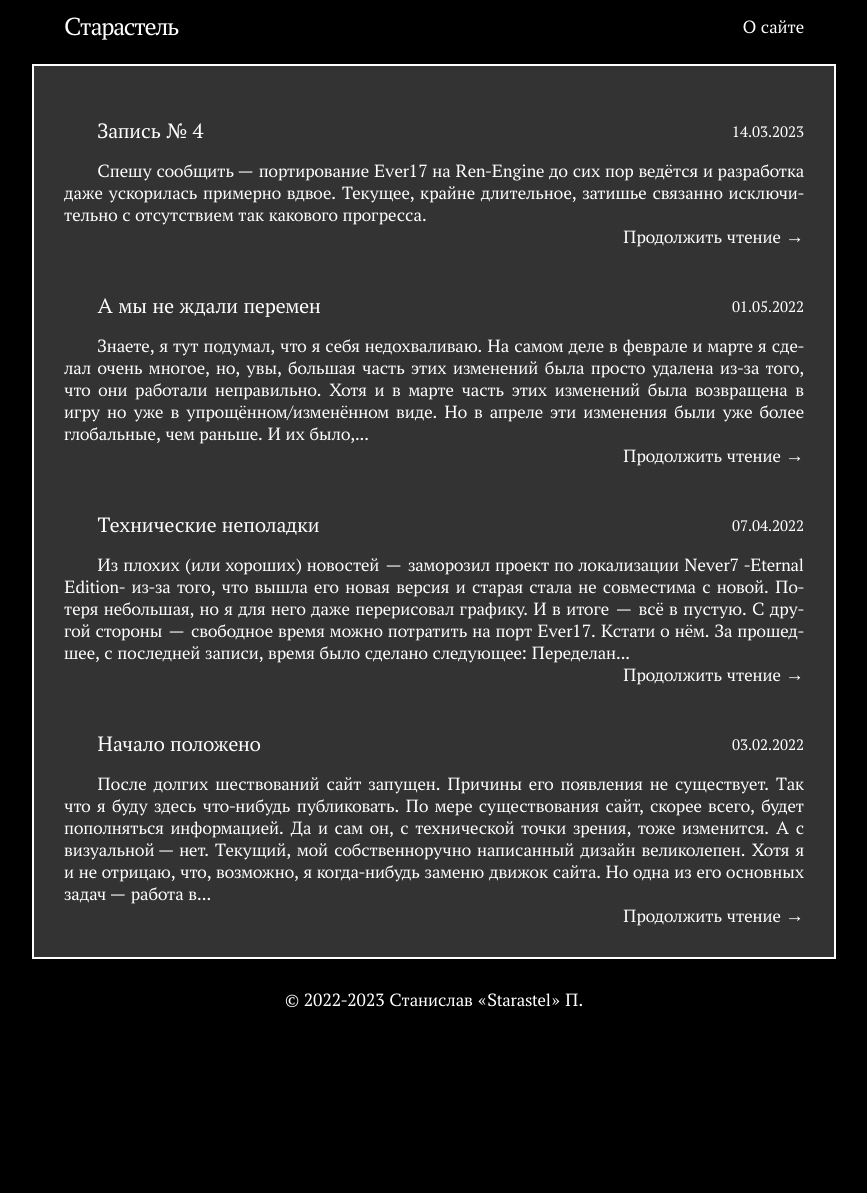
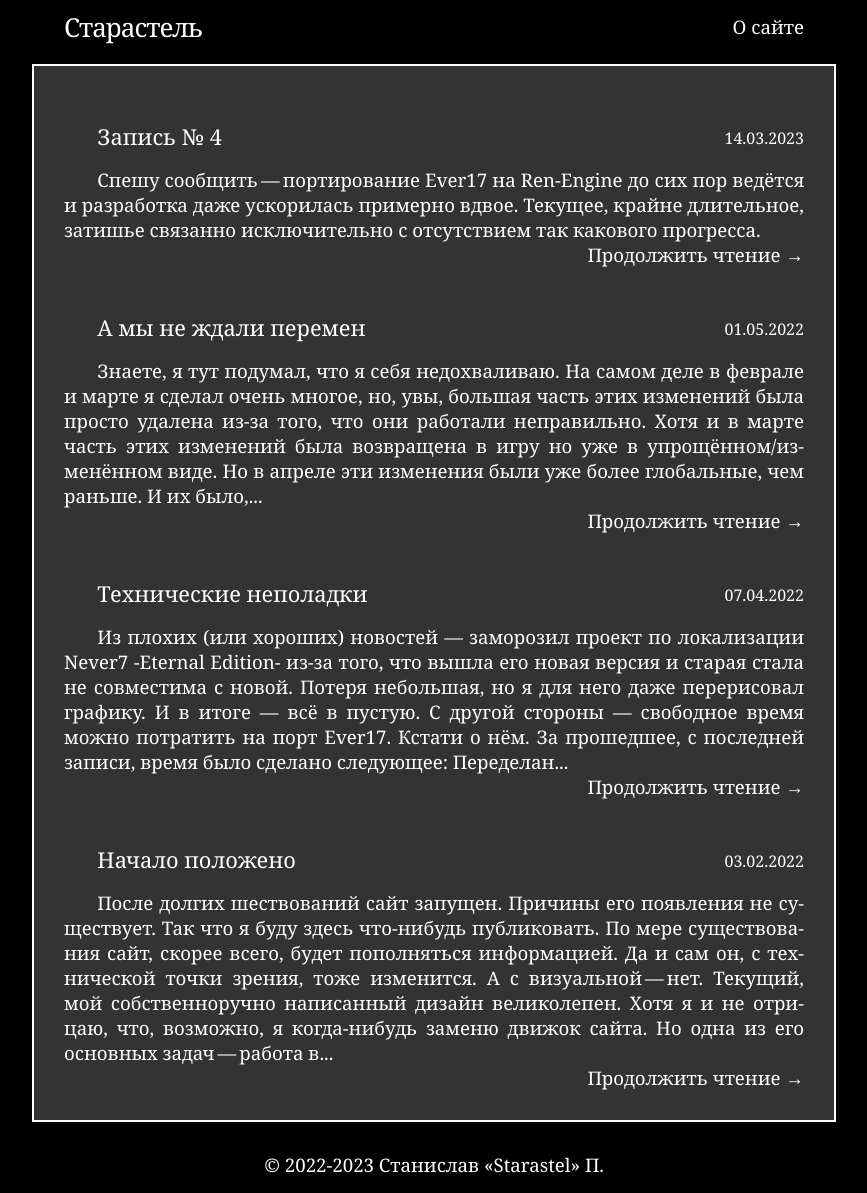
Before and after one commit to Starastel/stStarastel, a Jekyll site: the page built from index.html, in a window 1280 px wide. Shown: the whole page, without its empty margins (206-1073 px from the left). Built offline with Jekyll 4.4.1, drawn with Linux system fonts in a browser that asks for light colours; the list of posts is cut into pages by our own code; before the commit the page ends 1011 px from its top, so only the background shows below that.

Commit message:
Update main.scss

```diff
--- a/assets/main.scss
+++ b/assets/main.scss
@@ -47,36 +47,36 @@ dl, dd, ol, ul, figure {
 }
 
 @font-face {
-	font-family: 'PT Astra Serif';
+	font-family: 'Noto Serif';
 	font-style: normal;
-	src: url('pt-astra-serif_regular.woff2') format('woff2');
+	src: url('NotoSerif-Regular.woff2') format('woff2');
 	font-display: swap;
 	font-weight: normal;
 }
 @font-face {
-	font-family: 'PT Astra Serif';
+	font-family: 'Noto Serif';
 	font-style: italic;
-	src: url('pt-astra-serif_italic.woff2') format('woff2');
+	src: url('NotoSerif-Italic.woff2') format('woff2');
 	font-display: swap;
 	font-weight: normal;
 }
 @font-face {
-	font-family: 'PT Astra Serif';
+	font-family: 'Noto Serif';
 	font-style: normal;
-	src: url('pt-astra-serif_bold.woff2') format('woff2');
+	src: url('NotoSerif-Bold.woff2') format('woff2');
 	font-display: swap;
 	font-weight: bold;
 }
 @font-face {
-	font-family: 'PT Astra Serif';
+	font-family: 'Noto Serif';
 	font-style: italic;
-	src: url('pt-astra-serif_bold-italic.woff2') format('woff2');
+	src: url('NotoSerif-BoldItalic.woff2') format('woff2');
 	font-display: swap;
 	font-weight: bold;
 }
 
 body {
-	font-family: 'PT Astra Serif';
+	font-family: 'Noto Serif';
 	font-size: 14pt;
 	color: $text-color;
 	background-color: $background-color;
@@ -89,6 +89,7 @@ body {
 	display: flex;
 	min-height: 100vh;
 	flex-direction: column;
+	margin-bottom: 12pt;
 }
 
 h1, h2, h3, h4, h5, h6, blockquote, pre, ol, dl, figure,
@@ -123,14 +124,13 @@ ul, ol {
 	-moz-hyphens: auto;
 	-ms-hyphens: auto;
 	hyphens: auto;
-	font-stretch: ultra-condensed;
+	margin-bottom: 12pt;
 
 }
 
 p {
 	text-align: justify;
 	text-indent: 25pt;
-	font-stretch: ultra-condensed;
 	-moz-hyphens: auto;
 	-ms-hyphens: auto;
 	hyphens: auto;
@@ -140,8 +140,8 @@ p {
 li {
 	> ul,
 	> ol {
-		margin-bottom: 0pt;
 		bottom: 5pt;
+		margin-bottom: 12pt;
 	}
 }
 
```
